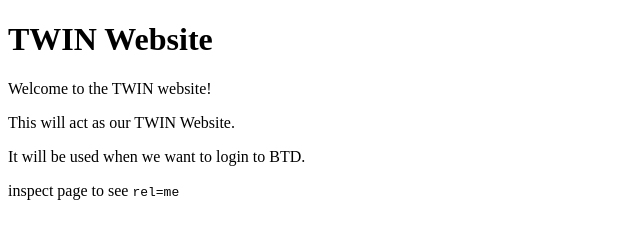
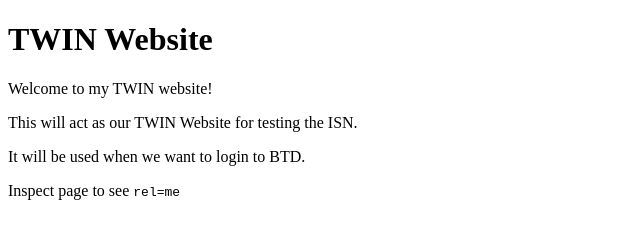
Before and after one commit to Wolleys/Wolleys.github.io, a plain HTML site: page index.html in a window 1280 px wide. Shown: the whole page, without its empty margins (0-640 px from the left). Drawn offline with Linux system fonts and the light colour scheme.

Commit message:
Update index.html

```diff
--- a/index.html
+++ b/index.html
@@ -13,10 +13,10 @@
 <body>
     <div>
         <h1>TWIN Website</h1>
-        <p>Welcome to the TWIN website!</p>
-        <p>This will act as our TWIN Website.</p>
+        <p>Welcome to my TWIN website!</p>
+        <p>This will act as our TWIN Website for testing the ISN.</p>
         <p>It will be used when we want to login to BTD.</p>
-        <p>inspect page to see <code>rel=me</code></p>
+        <p>Inspect page to see <code>rel=me</code></p>
     </div>
 </body>
 
```
